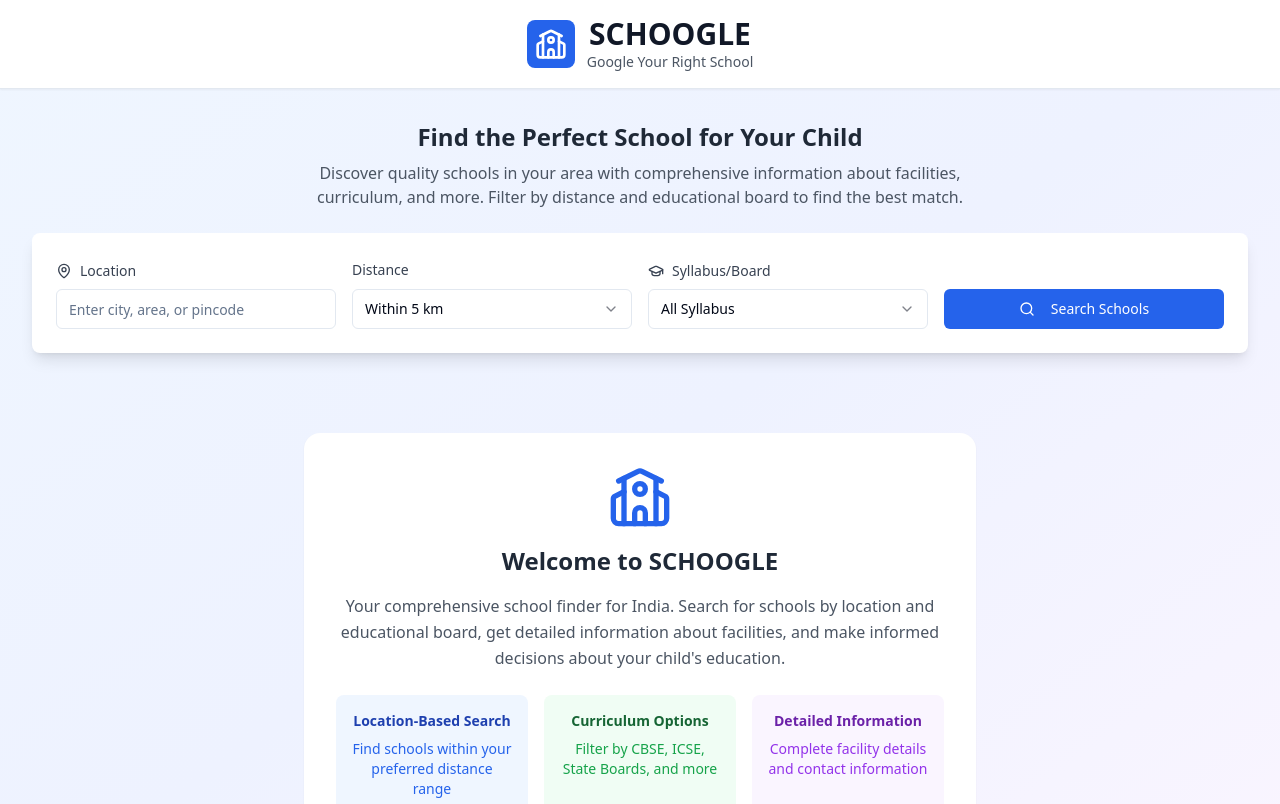
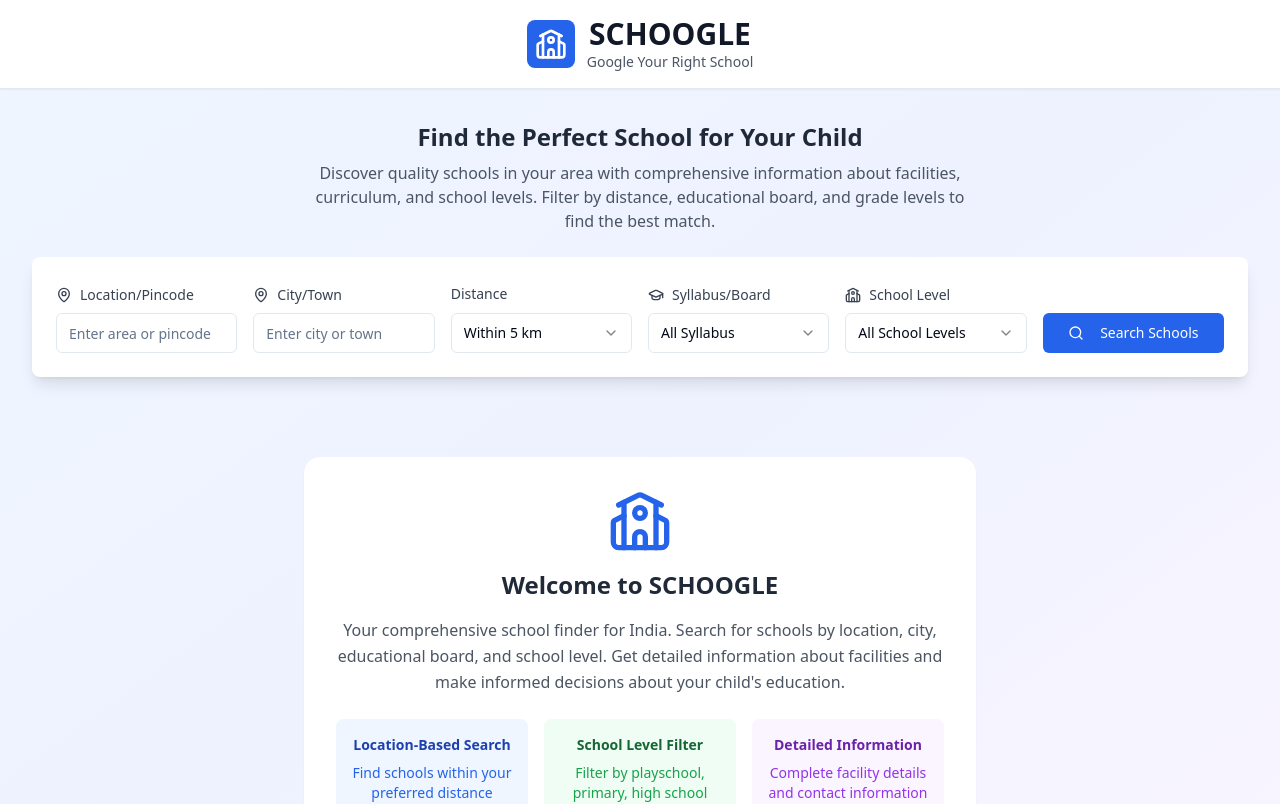
Before and after one commit to BharathMeduri/SCHOOGLE-FindYourRightSchool, a React (Vite) app: page / in a window 1280 px wide. Shown: the top 804 px of the page. Built offline with nearby package versions, Linux system fonts and the light colour scheme.

Commit message:
Add city/town and school type filters
Adds input fields for city/town name and school type selection (playschool, primary, high school, playgroup to X).

```diff
--- a/src/components/SearchFilters.tsx
+++ b/src/components/SearchFilters.tsx
@@ -1,6 +1,6 @@
 
 import React from 'react';
-import { MapPin, GraduationCap, Search } from 'lucide-react';
+import { MapPin, GraduationCap, Search, School } from 'lucide-react';
 import { Input } from '@/components/ui/input';
 import { Select, SelectContent, SelectItem, SelectTrigger, SelectValue } from '@/components/ui/select';
 import { Button } from '@/components/ui/button';
@@ -9,20 +9,28 @@ import { Card, CardContent } from '@/components/ui/card';
 interface SearchFiltersProps {
   location: string;
   setLocation: (location: string) => void;
+  cityTown: string;
+  setCityTown: (cityTown: string) => void;
   radius: string;
   setRadius: (radius: string) => void;
   syllabus: string;
   setSyllabus: (syllabus: string) => void;
+  schoolLevel: string;
+  setSchoolLevel: (schoolLevel: string) => void;
   onSearch: () => void;
 }
 
 const SearchFilters: React.FC<SearchFiltersProps> = ({
   location,
   setLocation,
+  cityTown,
+  setCityTown,
   radius,
   setRadius,
   syllabus,
   setSyllabus,
+  schoolLevel,
+  setSchoolLevel,
   onSearch,
 }) => {
   const radiusOptions = [
@@ -46,20 +54,48 @@ const SearchFilters: React.FC<SearchFiltersProps> = ({
     { value: 'montessori', label: 'Montessori' },
   ];
 
+  const schoolLevelOptions = [
+    { value: 'all', label: 'All School Levels' },
+    { value: 'playschool', label: 'Playschool Only' },
+    { value: 'primary', label: 'Primary School' },
+    { value: 'high', label: 'High School' },
+    { value: 'playgroup-5', label: 'Playgroup to Class 5' },
+    { value: 'playgroup-8', label: 'Playgroup to Class 8' },
+    { value: 'playgroup-10', label: 'Playgroup to Class 10' },
+    { value: 'playgroup-12', label: 'Playgroup to Class 12' },
+    { value: '1-10', label: 'Class 1 to 10' },
+    { value: '1-12', label: 'Class 1 to 12' },
+    { value: '6-12', label: 'Class 6 to 12' },
+  ];
+
   return (
     <Card className="w-full shadow-lg border-0 bg-white">
       <CardContent className="p-6">
-        <div className="grid grid-cols-1 md:grid-cols-4 gap-4 items-end">
+        <div className="grid grid-cols-1 md:grid-cols-3 lg:grid-cols-6 gap-4 items-end">
           <div className="space-y-2">
             <label className="text-sm font-medium text-gray-700 flex items-center">
               <MapPin className="w-4 h-4 mr-2" />
-              Location
+              Location/Pincode
             </label>
             <Input
               type="text"
-              placeholder="Enter city, area, or pincode"
+              placeholder="Enter area or pincode"
               value={location}
               onChange={(e) => setLocation(e.target.value)}
+              className="w-full"
+            />
+          </div>
+
+          <div className="space-y-2">
+            <label className="text-sm font-medium text-gray-700 flex items-center">
+              <MapPin className="w-4 h-4 mr-2" />
+              City/Town
+            </label>
+            <Input
+              type="text"
+              placeholder="Enter city or town"
+              value={cityTown}
+              onChange={(e) => setCityTown(e.target.value)}
               className="w-full"
             />
           </div>
@@ -99,6 +135,25 @@ const SearchFilters: React.FC<SearchFiltersProps> = ({
             </Select>
           </div>
 
+          <div className="space-y-2">
+            <label className="text-sm font-medium text-gray-700 flex items-center">
+              <School className="w-4 h-4 mr-2" />
+              School Level
+            </label>
+            <Select value={schoolLevel} onValueChange={setSchoolLevel}>
+              <SelectTrigger>
+                <SelectValue placeholder="Select level" />
+              </SelectTrigger>
+              <SelectContent>
+                {schoolLevelOptions.map((option) => (
+                  <SelectItem key={option.value} value={option.value}>
+                    {option.label}
+                  </SelectItem>
+                ))}
+              </SelectContent>
+            </Select>
+          </div>
+
           <Button
             onClick={onSearch}
             className="bg-blue-600 hover:bg-blue-700 text-white px-8 py-2 h-10"
--- a/src/data/mockSchools.ts
+++ b/src/data/mockSchools.ts
@@ -9,6 +9,7 @@ export interface School {
   studentCount: number;
   established: number;
   contact: string;
+  schoolLevel: string;
   coordinates: {
     lat: number;
     lng: number;
@@ -26,6 +27,7 @@ export const mockSchools: School[] = [
     studentCount: 2500,
     established: 1985,
     contact: '+91-124-4560000',
+    schoolLevel: 'playgroup-12',
     coordinates: { lat: 28.4089, lng: 77.0478 }
   },
   {
@@ -38,6 +40,7 @@ export const mockSchools: School[] = [
     studentCount: 1800,
     established: 1990,
     contact: '+91-11-26890000',
+    schoolLevel: '1-12',
     coordinates: { lat: 28.5200, lng: 77.1600 }
   },
   {
@@ -50,6 +53,7 @@ export const mockSchools: School[] = [
     studentCount: 1200,
     established: 1865,
     contact: '+91-80-22212775',
+    schoolLevel: '6-12',
     coordinates: { lat: 12.9716, lng: 77.5946 }
   },
   {
@@ -62,6 +66,7 @@ export const mockSchools: School[] = [
     studentCount: 2200,
     established: 1988,
     contact: '+91-80-23344444',
+    schoolLevel: 'playgroup-12',
     coordinates: { lat: 12.9896, lng: 77.5550 }
   },
   {
@@ -74,6 +79,7 @@ export const mockSchools: School[] = [
     studentCount: 800,
     established: 1965,
     contact: '+91-80-23412345',
+    schoolLevel: '1-12',
     coordinates: { lat: 13.0358, lng: 77.5970 }
   },
   {
@@ -86,6 +92,7 @@ export const mockSchools: School[] = [
     studentCount: 1500,
     established: 2005,
     contact: '+91-80-28440000',
+    schoolLevel: 'playgroup-10',
     coordinates: { lat: 12.9010, lng: 77.6370 }
   },
   {
@@ -98,6 +105,7 @@ export const mockSchools: School[] = [
     studentCount: 500,
     established: 2009,
     contact: '+91-80-28520000',
+    schoolLevel: 'playgroup-12',
     coordinates: { lat: 12.8546, lng: 77.6211 }
   },
   {
@@ -110,6 +118,7 @@ export const mockSchools: School[] = [
     studentCount: 3000,
     established: 1858,
     contact: '+91-80-22867142',
+    schoolLevel: 'high',
     coordinates: { lat: 12.9698, lng: 77.6006 }
   }
 ];
--- a/src/pages/Index.tsx
+++ b/src/pages/Index.tsx
@@ -9,22 +9,29 @@ import { getCityCoordinates, calculateDistance } from '@/utils/locationUtils';
 
 const Index = () => {
   const [location, setLocation] = useState('');
+  const [cityTown, setCityTown] = useState('');
   const [radius, setRadius] = useState('5');
   const [syllabus, setSyllabus] = useState('all');
+  const [schoolLevel, setSchoolLevel] = useState('all');
   const [isSearched, setIsSearched] = useState(false);
   const { toast } = useToast();
 
   const filteredSchools = useMemo(() => {
-    if (!isSearched || !location.trim()) return [];
+    if (!isSearched) return [];
 
-    const userCoordinates = getCityCoordinates(location);
+    // Determine which location to use for search
+    const searchLocation = location.trim() || cityTown.trim();
+    if (!searchLocation) return [];
+
+    const userCoordinates = getCityCoordinates(searchLocation);
     if (!userCoordinates) {
-      console.log('Location not found:', location);
+      console.log('Location not found:', searchLocation);
       return [];
     }
 
     console.log('User coordinates:', userCoordinates);
     console.log('Radius:', radius);
+    console.log('School Level Filter:', schoolLevel);
 
     const schoolsWithDistance = mockSchools.map(school => {
       const distance = calculateDistance(
@@ -52,24 +59,29 @@ const Index = () => {
           school.board.toLowerCase().includes(syllabus.toLowerCase()) ||
           (syllabus === 'state' && school.board.includes('State'));
 
-        console.log(`${school.name}: distance=${school.distance}, withinRadius=${withinRadius}, matchesSyllabus=${matchesSyllabus}`);
+        // Filter by school level
+        const matchesSchoolLevel = schoolLevel === 'all' || school.schoolLevel === schoolLevel;
 
-        return withinRadius && matchesSyllabus;
+        console.log(`${school.name}: distance=${school.distance}, withinRadius=${withinRadius}, matchesSyllabus=${matchesSyllabus}, matchesSchoolLevel=${matchesSchoolLevel}`);
+
+        return withinRadius && matchesSyllabus && matchesSchoolLevel;
       })
       .sort((a, b) => a.distance - b.distance); // Sort by distance (nearest first)
-  }, [location, radius, syllabus, isSearched]);
+  }, [location, cityTown, radius, syllabus, schoolLevel, isSearched]);
 
   const handleSearch = () => {
-    if (!location.trim()) {
+    const searchLocation = location.trim() || cityTown.trim();
+
+    if (!searchLocation) {
       toast({
         title: "Location Required",
-        description: "Please enter a location to search for schools.",
+        description: "Please enter a location or city/town to search for schools.",
         variant: "destructive",
       });
       return;
     }
 
-    const userCoordinates = getCityCoordinates(location);
+    const userCoordinates = getCityCoordinates(searchLocation);
     if (!userCoordinates) {
       toast({
         title: "Location Not Found",
@@ -94,7 +106,7 @@ const Index = () => {
 
     toast({
       title: "Search Complete",
-      description: `Found ${schoolsInRadius.length} schools within ${radius}km of ${location}`,
+      description: `Found ${schoolsInRadius.length} schools within ${radius}km of ${searchLocation}`,
     });
   };
 
@@ -127,17 +139,21 @@ const Index = () => {
             </h2>
             <p className="text-gray-600 max-w-2xl mx-auto">
               Discover quality schools in your area with comprehensive information about facilities,
-              curriculum, and more. Filter by distance and educational board to find the best match.
+              curriculum, and school levels. Filter by distance, educational board, and grade levels to find the best match.
             </p>
           </div>
 
           <SearchFilters
             location={location}
             setLocation={setLocation}
+            cityTown={cityTown}
+            setCityTown={setCityTown}
             radius={radius}
             setRadius={setRadius}
             syllabus={syllabus}
             setSyllabus={setSyllabus}
+            schoolLevel={schoolLevel}
+            setSchoolLevel={setSchoolLevel}
             onSearch={handleSearch}
           />
         </div>
@@ -151,7 +167,7 @@ const Index = () => {
               </h3>
               <p className="text-gray-600">
                 {filteredSchools.length} school{filteredSchools.length !== 1 ? 's' : ''} found
-                {location && ` near ${location}`}
+                {(location || cityTown) && ` near ${location || cityTown}`}
               </p>
             </div>
 
@@ -166,7 +182,7 @@ const Index = () => {
                 <School className="w-16 h-16 text-gray-400 mx-auto mb-4" />
                 <h3 className="text-xl font-semibold text-gray-600 mb-2">No Schools Found</h3>
                 <p className="text-gray-500 max-w-md mx-auto">
-                  Try adjusting your search criteria - increase the distance radius or select a different syllabus option.
+                  Try adjusting your search criteria - increase the distance radius, select a different syllabus option, or change the school level filter.
                 </p>
               </div>
             )}
@@ -182,9 +198,9 @@ const Index = () => {
                 Welcome to SCHOOGLE
               </h3>
               <p className="text-gray-600 mb-6 leading-relaxed">
-                Your comprehensive school finder for India. Search for schools by location and
-                educational board, get detailed information about facilities, and make informed
-                decisions about your child's education.
+                Your comprehensive school finder for India. Search for schools by location, city,
+                educational board, and school level. Get detailed information about facilities and
+                make informed decisions about your child's education.
               </p>
               <div className="grid grid-cols-1 md:grid-cols-3 gap-4 text-sm">
                 <div className="bg-blue-50 p-4 rounded-lg">
@@ -192,8 +208,8 @@ const Index = () => {
                   <p className="text-blue-600">Find schools within your preferred distance range</p>
                 </div>
                 <div className="bg-green-50 p-4 rounded-lg">
-                  <h4 className="font-semibold text-green-800 mb-2">Curriculum Options</h4>
-                  <p className="text-green-600">Filter by CBSE, ICSE, State Boards, and more</p>
+                  <h4 className="font-semibold text-green-800 mb-2">School Level Filter</h4>
+                  <p className="text-green-600">Filter by playschool, primary, high school levels</p>
                 </div>
                 <div className="bg-purple-50 p-4 rounded-lg">
                   <h4 className="font-semibold text-purple-800 mb-2">Detailed Information</h4>
```
